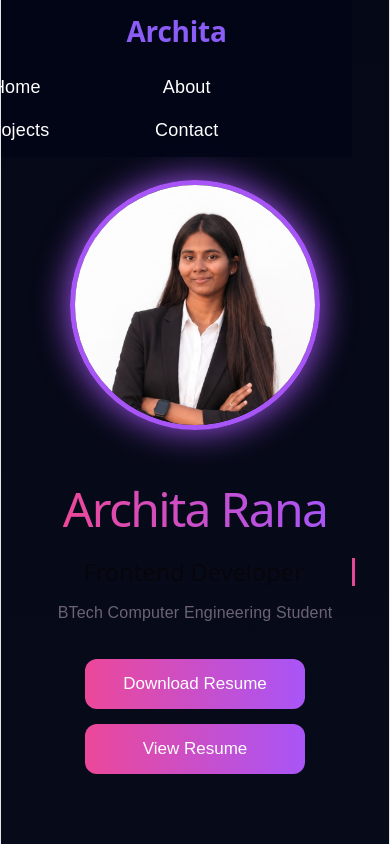
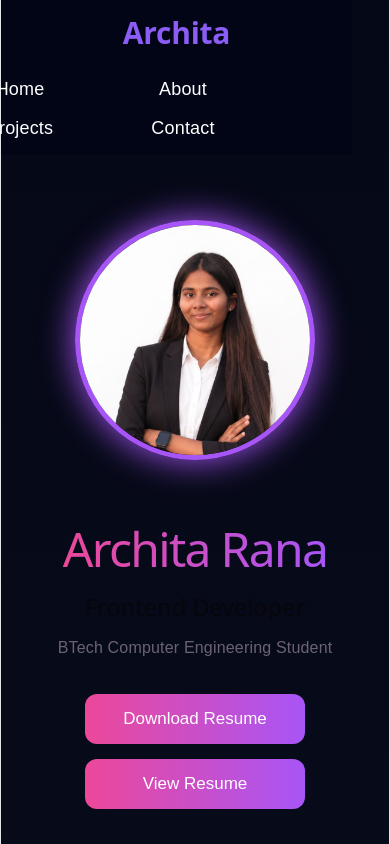
Before and after one commit to archi1710/portfolio, a React app: page / in a window 390 px wide. Shown: the top 844 px of the page. Built offline with nearby package versions, Linux system fonts and the light colour scheme; the HTML template or start-up script is replaced by a standard one.

Commit message:
final update

```diff
--- a/src/App.css
+++ b/src/App.css
@@ -305,26 +305,34 @@ body {
   }
 }
 
-@media (max-width: 768px) {
+@media screen and (max-width: 768px) {
+
+  * {
+    max-width: 100%;
+  }
+
+  body {
+    overflow-x: hidden;
+  }
 
   /* NAVBAR */
 
   .navbar {
-  padding: 15px;
+    padding: 15px 20px;
     flex-direction: column;
     align-items: center;
     gap: 20px;
   }
 
   .logo {
-  font-size: 28px;
+    font-size: 30px;
   }
 
   .nav-links {
+    width: 100%;
     display: grid;
     grid-template-columns: repeat(2, 1fr);
-  gap: 20px;
-  width: 100%;
+    gap: 15px;
     text-align: center;
   }
 
@@ -337,31 +345,42 @@ body {
   .hero {
     flex-direction: column-reverse;
     justify-content: center;
+    align-items: center;
     text-align: center;
-  padding: 180px 20px 80px;
-  gap: 30px;
+    padding: 220px 20px 60px;
+    gap: 40px;
   }
+
   .hero-left {
+    width: 100%;
     align-items: center;
   }
 
   .hero-title {
     font-size: 48px;
     line-height: 1.2;
+    margin-bottom: 15px;
   }
 
   .typing-text {
     font-size: 24px;
+    width: 100%;
+    border-right: none;
+    animation: none;
   }
+
   .hero-text p {
     font-size: 18px;
+    line-height: 1.6;
   }
 
+  /* BUTTONS */
+
   .hero-buttons {
-  justify-content: center;
     flex-direction: column;
     align-items: center;
     gap: 15px;
+    width: 100%;
   }
 
   .hero-btn {
@@ -370,9 +389,15 @@ body {
 
   /* IMAGE */
 
+  .hero-right {
+    width: 100%;
+    display: flex;
+    justify-content: center;
+  }
+
   .profile-img {
-  width: 250px;
-  height: 250px;
+    width: 240px;
+    height: 240px;
   }
 
   /* SECTION */
@@ -385,10 +410,11 @@ body {
     font-size: 42px;
   }
 
-  /* ABOUT TEXT */
+  /* ABOUT */
 
   .about-text {
     font-size: 18px;
+    line-height: 1.8;
   }
 
   /* BOXES */
@@ -413,7 +439,9 @@ body {
   }
 
   .contact-form input,
-  .contact-form textarea {
+  .contact-form textarea,
+  .contact-form button {
     width: 100%;
   }
+
 }
```
Lines whose indentation alone changed are shown as unchanged.
